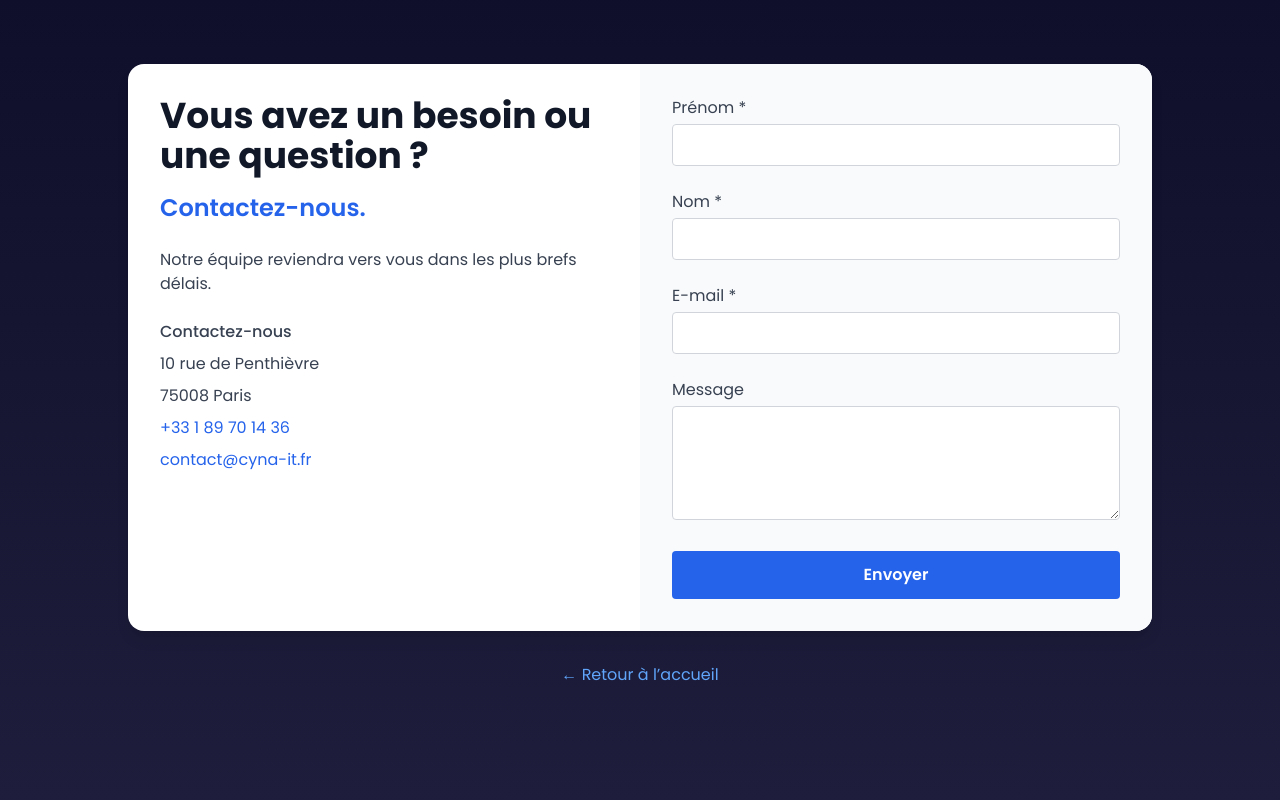
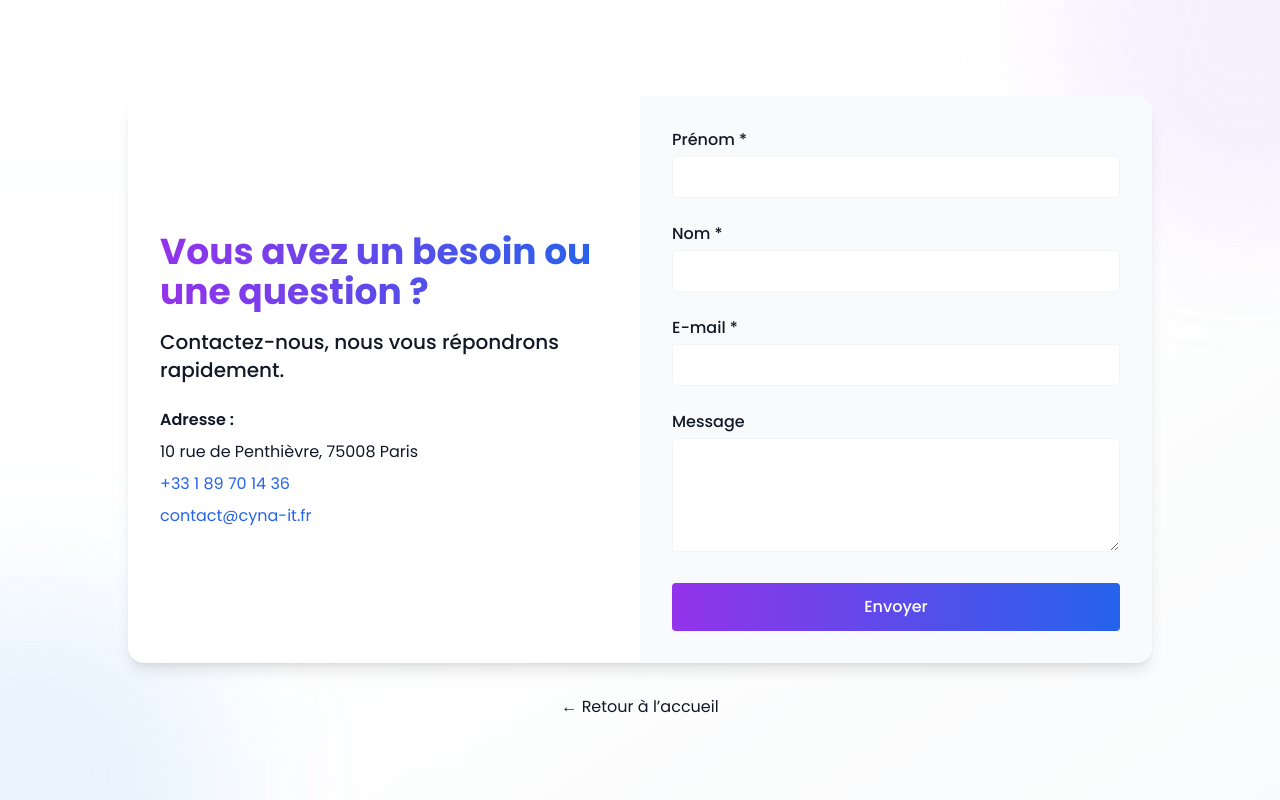
Before and after one commit to Melvyn972/BatCyna, a Next.js app: page /contact in a window 1280 px wide. Shown: the top 800 px of the page. Built offline with nearby package versions, Linux system fonts and the light colour scheme.

Commit message:
Ajout Footer

```diff
--- a/app/about/page.js
+++ b/app/about/page.js
@@ -2,6 +2,7 @@
 import Link from "next/link";
 import { getSEOTags } from "@/libs/seo";
 import config from "@/config";
+import Footer from "@/components/Footer";
 
 export const metadata = getSEOTags({
   title: `À propos | ${config.appName}`,
@@ -10,72 +11,87 @@ export const metadata = getSEOTags({
 
 export default function AboutPage() {
   return (
-    <main className="max-w-xl mx-auto">
-      <div className="p-5">
-        {/* ← Bouton retour */}
-        <Link href="/" className="btn btn-ghost flex items-center mb-4">
-          <svg
-            xmlns="http://www.w3.org/2000/svg"
-            viewBox="0 0 20 20"
-            fill="currentColor"
-            className="w-5 h-5 mr-2"
+    <>
+      <main
+        className="relative w-full min-h-screen flex flex-col items-center justify-center
+                   bg-gradient-to-b from-base-100 to-base-200 dark:bg-black
+                   text-base-content dark:text-white overflow-hidden py-24"
       >
-            <path
-              fillRule="evenodd"
-              d="M15 10a.75.75 0 01-.75.75H7.612l2.158
-                 1.96a.75.75 0 11-1.04 1.08l-3.5-3.25a.75.75
-                 0 010-1.08l3.5-3.25a.75.75 0
-                 111.04 1.08L7.612 9.25h6.638A.75.75 0 0115 10z"
-              clipRule="evenodd"
+        {/* Overlay léger */}
+        <div
+          className="absolute inset-0
+                     bg-gradient-to-br from-base-100 via-base-100 to-base-200/90
+                     dark:from-black dark:via-black dark:to-gray-900
+                     opacity-90 z-0"
         />
-          </svg>
-          Retour à l’accueil
+
+        {/* Décos circulaires */}
+        <div className="absolute -top-40 -right-40 w-96 h-96 rounded-full
+                        bg-purple-300/20 dark:bg-purple-500/10 blur-3xl" />
+        <div className="absolute -bottom-40 -left-40 w-96 h-96 rounded-full
+                        bg-blue-300/20 dark:bg-blue-500/10 blur-3xl" />
+
+        {/* Contenu */}
+        <div className="relative z-10 max-w-2xl mx-auto px-6 text-center">
+          {/* Bouton retour */}
+          <Link
+            href="/"
+            className="inline-flex items-center mb-8 text-base-content dark:text-white hover:underline"
+          >
+            ← Retour à l’accueil
           </Link>
 
-        {/* ← Titre */}
-        <h1 className="text-3xl font-extrabold pb-6">
-          À propos – {config.appName}
+          {/* Titre gradient */}
+          <h1
+            className="text-4xl md:text-5xl font-bold tracking-tight mb-6
+                       bg-clip-text text-transparent
+                       bg-gradient-to-r from-purple-600 to-blue-600
+                       dark:from-white dark:to-gray-300"
+          >
+            À propos de {config.appName}
           </h1>
 
-        {/* ← Message de sensibilisation */}
-        <section className="mb-8 p-4 bg-base-200 dark:bg-gray-800 rounded-lg">
-          <h2 className="text-2xl font-semibold mb-2">Sensibilisation</h2>
-          <p className="leading-relaxed">
-            Chez <strong>{config.appName}</strong>, nous sommes
-            profondément engagés dans la protection de vos données
-            personnelles et dans le respect de votre vie privée. Nous
-            vous encourageons à :
+          {/* Pill sensibilisation */}
+          <span
+            className="inline-block py-1 px-3 mb-8 text-sm font-medium rounded-full
+                       bg-gradient-to-r from-purple-500/10 to-blue-500/10
+                       dark:bg-white/10 backdrop-blur-md"
+          >
+            🔒 Protection des données & vie privée
+          </span>
+
+          {/* Message de sensibilisation */}
+          <section className="mb-12 text-left leading-relaxed space-y-4">
+            <p>
+              Chez <strong>{config.appName}</strong>, la confidentialité et la
+              sécurité de vos données sont au cœur de nos priorités. Nous vous
+              invitons à :
             </p>
-          <ul className="list-disc list-inside mt-2 space-y-1">
-            <li>
-              Vérifier régulièrement vos préférences de confidentialité dans
-              votre compte.
-            </li>
-            <li>
-              Nous signaler toute utilisation anormale ou toute fuite de
-              données potentielle.
-            </li>
-            <li>Lire attentivement notre Politique de Confidentialité.</li>
+            <ul className="list-disc list-inside">
+              <li>Vérifier vos préférences de confidentialité dans votre compte.</li>
+              <li>Nous signaler toute activité suspecte ou fuite potentielle.</li>
+              <li>Consulter notre Politique de Confidentialité et notre RGPD.</li>
             </ul>
           </section>
 
-        {/* ← Présentation de l’équipe */}
-        <section
-        className="leading-relaxed whitespace-pre-wrap"
-        style={{ fontFamily: "sans-serif" }}
-        >
+          {/* Présentation de l’équipe */}
+          <section className="text-left leading-relaxed whitespace-pre-wrap font-sans">
             {`Dernière mise à jour : 25 avril 2025
 
 Bienvenue sur ${config.appName} !
 Nous sommes trois développeurs :
 
-        - Melvyn : frontend et design.
-        - Thomas : backend et base de données.
-        - Nijel : documentation, support technique et RGPD.
+- Melvyn : frontend & design.
+- Thomas : backend & base de données.
+- Nijel : documentation, support technique & RGPD.
 
-        Notre objectif : vous proposer un site fiable, rapide et facile à utiliser.`}
+Notre objectif : vous offrir un site fiable, rapide et facile à utiliser.`}
           </section>
         </div>
       </main>
+
+      {/* Footer commun */}
+      <Footer />
+    </>
   );
 }
--- a/app/contact/page.js
+++ b/app/contact/page.js
@@ -1,30 +1,57 @@
-// app/contact/page.js  (ou pages/contact.js)
+// app/contact/page.js
 import Link from "next/link";
+import Footer from "@/components/Footer";
 
 export const metadata = {
   title: "Contact | Cyna",
-  description: "Contactez l'équipe Cyna pour toute question ou besoin d'information.",
+  description:
+    "Contactez l'équipe Cyna pour toute question ou besoin d'information.",
 };
 
 export default function ContactPage() {
   return (
-    <main className="min-h-screen bg-gradient-to-b from-[#0f0f2b] to-[#1e1e3c] text-white py-16">
-      <div className="max-w-5xl mx-auto bg-white dark:bg-gray-900 rounded-xl shadow-lg overflow-hidden flex flex-col md:flex-row">
+    <>
+      <main
+        className="relative w-full min-h-screen flex flex-col items-center justify-center
+                   bg-gradient-to-b from-base-100 to-base-200 dark:bg-black
+                   text-base-content dark:text-white overflow-hidden py-24"
+      >
+        {/* Overlay léger */}
+        <div
+          className="absolute inset-0
+                     bg-gradient-to-br from-base-100 via-base-100 to-base-200/90
+                     dark:from-black dark:via-black dark:to-gray-900
+                     opacity-90 z-0"
+        />
+
+        {/* Décorations circulaires */}
+        <div className="absolute -top-40 -right-40 w-96 h-96 rounded-full
+                        bg-purple-300/20 dark:bg-purple-500/10 blur-3xl" />
+        <div className="absolute -bottom-40 -left-40 w-96 h-96 rounded-full
+                        bg-blue-300/20 dark:bg-blue-500/10 blur-3xl" />
+
+        {/* Conteneur principal */}
+        <div
+          className="relative z-10 max-w-5xl w-full mx-auto
+                     bg-white dark:bg-gray-900 rounded-xl shadow-lg
+                     overflow-hidden flex flex-col md:flex-row"
+        >
           {/* Colonne gauche */}
-        <div className="md:w-1/2 p-8">
-          <h1 className="text-4xl font-bold text-gray-900 dark:text-white mb-4">
-            Vous avez un besoin ou une question&nbsp;?
+          <div className="md:w-1/2 p-8 flex flex-col justify-center text-left">
+            <h1
+              className="text-4xl font-bold mb-4
+                         bg-clip-text text-transparent
+                         bg-gradient-to-r from-purple-600 to-blue-600
+                         dark:from-white dark:to-gray-300"
+            >
+              Vous avez un besoin ou une question ?
             </h1>
-          <p className="text-2xl font-semibold text-blue-600 dark:text-blue-400 mb-6">
-            Contactez-nous.
+            <p className="text-xl font-medium mb-6">
+              Contactez-nous, nous vous répondrons rapidement.
             </p>
-          <p className="text-gray-700 dark:text-gray-300 mb-6">
-            Notre équipe reviendra vers vous dans les plus brefs délais.
-          </p>
-          <div className="text-gray-700 dark:text-gray-300 space-y-2">
-            <p className="font-medium">Contactez-nous</p>
-            <p>10 rue de Penthièvre</p>
-            <p>75008 Paris</p>
+            <div className="space-y-2 text-base-content dark:text-white">
+              <p className="font-semibold">Adresse :</p>
+              <p>10 rue de Penthièvre, 75008 Paris</p>
               <p className="text-blue-600 dark:text-blue-400 hover:underline">
                 +33 1 89 70 14 36
               </p>
@@ -34,55 +61,82 @@ export default function ContactPage() {
             </div>
           </div>
 
-        {/* Colonne droite */}
-        <div className="md:w-1/2 p-8 bg-gray-50 dark:bg-gray-800">
+          {/* Colonne droite : formulaire */}
+          <div className="md:w-1/2 p-8 bg-base-200 dark:bg-gray-800">
             <form className="space-y-6">
               <div>
-              <label htmlFor="firstName" className="block text-gray-700 dark:text-gray-200 mb-1">
+                <label
+                  htmlFor="firstName"
+                  className="block mb-1 font-medium text-base-content dark:text-white"
+                >
                   Prénom *
                 </label>
                 <input
                   type="text"
                   id="firstName"
                   required
-                className="w-full px-4 py-2 border border-gray-300 dark:border-gray-700 rounded focus:outline-none focus:ring-2 focus:ring-blue-500"
+                  className="w-full px-4 py-2
+                             border border-base-300 dark:border-white/10
+                             bg-white dark:bg-gray-700
+                             rounded focus:outline-none focus:ring-2 focus:ring-purple-600"
                 />
               </div>
               <div>
-              <label htmlFor="lastName" className="block text-gray-700 dark:text-gray-200 mb-1">
+                <label
+                  htmlFor="lastName"
+                  className="block mb-1 font-medium text-base-content dark:text-white"
+                >
                   Nom *
                 </label>
                 <input
                   type="text"
                   id="lastName"
                   required
-                className="w-full px-4 py-2 border border-gray-300 dark:border-gray-700 rounded focus:outline-none focus:ring-2 focus:ring-blue-500"
+                  className="w-full px-4 py-2
+                             border border-base-300 dark:border-white/10
+                             bg-white dark:bg-gray-700
+                             rounded focus:outline-none focus:ring-2 focus:ring-purple-600"
                 />
               </div>
               <div>
-              <label htmlFor="email" className="block text-gray-700 dark:text-gray-200 mb-1">
+                <label
+                  htmlFor="email"
+                  className="block mb-1 font-medium text-base-content dark:text-white"
+                >
                   E-mail *
                 </label>
                 <input
                   type="email"
                   id="email"
                   required
-                className="w-full px-4 py-2 border border-gray-300 dark:border-gray-700 rounded focus:outline-none focus:ring-2 focus:ring-blue-500"
+                  className="w-full px-4 py-2
+                             border border-base-300 dark:border-white/10
+                             bg-white dark:bg-gray-700
+                             rounded focus:outline-none focus:ring-2 focus:ring-purple-600"
                 />
               </div>
               <div>
-              <label htmlFor="message" className="block text-gray-700 dark:text-gray-200 mb-1">
+                <label
+                  htmlFor="message"
+                  className="block mb-1 font-medium text-base-content dark:text-white"
+                >
                   Message
                 </label>
                 <textarea
                   id="message"
                   rows="4"
-                className="w-full px-4 py-2 border border-gray-300 dark:border-gray-700 rounded focus:outline-none focus:ring-2 focus:ring-blue-500"
+                  className="w-full px-4 py-2
+                             border border-base-300 dark:border-white/10
+                             bg-white dark:bg-gray-700
+                             rounded focus:outline-none focus:ring-2 focus:ring-purple-600"
                 />
               </div>
               <button
                 type="submit"
-              className="w-full py-3 bg-blue-600 hover:bg-blue-700 text-white font-semibold rounded transition"
+                className="w-full py-3
+                           bg-gradient-to-r from-purple-600 to-blue-600
+                           hover:from-purple-700 hover:to-blue-700
+                           text-white font-medium rounded transition"
               >
                 Envoyer
               </button>
@@ -91,14 +145,18 @@ export default function ContactPage() {
         </div>
 
         {/* Lien retour */}
-      <div className="mt-8 text-center">
+        <div className="relative z-10 mt-8 text-center">
           <Link
             href="/"
-          className="inline-block text-blue-400 hover:underline"
+            className="inline-block text-base-content dark:text-white hover:underline"
           >
             ← Retour à l’accueil
           </Link>
         </div>
       </main>
+
+      {/* Footer commun */}
+      <Footer />
+    </>
   );
 }
--- a/app/tos/page.js
+++ b/app/tos/page.js
@@ -1,62 +1,66 @@
+// app/tos/page.js
 import Link from "next/link";
 import { getSEOTags } from "@/libs/seo";
 import config from "@/config";
-
-// CHATGPT PROMPT TO GENERATE YOUR TERMS & SERVICES — replace with your own data 👇
-
-// 1. Go to https://chat.openai.com/
-// 2. Copy paste bellow
-// 3. Replace the data with your own (if needed)
-// 4. Paste the answer from ChatGPT directly in the <pre> tag below
-
-// You are an excellent lawyer.
-
-// I need your help to write a simple Terms & Services for my website. Here is some context:
-// - Website: https://Cyna.fr
-// - Name: Cyna
-// - Contact information: melvyn@gmail.com
-// - Description: CYNA est un pure player en cybersécurité pour les PME et MSP. La qualité de service est au cœur de notre métier, où nous privilégions l'expertise, la proximité et la rapidité d'exécution. It's a SAAS.
-// - User data collected: name, email and payment information
-// - Non-personal data collection: web cookies
-// - Link to privacy-policy: https://Cyna.fr/privacy-policy
-// - Governing Law: France
-// - Updates to the Terms: users will be updated by email
-
-// Please write a simple Terms & Services for my site. Add the current date. Do not add or explain your reasoning. Answer:
+import Footer from "@/components/Footer";
 
 export const metadata = getSEOTags({
   title: `Conditions Générales d'Utilisation | ${config.appName}`,
   canonicalUrlRelative: "/tos",
 });
 
-const TOS = () => {
+export default function TOS() {
   return (
-    <main className="max-w-xl mx-auto">
-      <div className="p-5">
-        <Link href="/" className="btn btn-ghost">
-          <svg
-            xmlns="http://www.w3.org/2000/svg"
-            viewBox="0 0 20 20"
-            fill="currentColor"
-            className="w-5 h-5"
+    <>
+      <main
+        className="relative w-full min-h-screen flex flex-col items-center justify-center
+                   bg-gradient-to-b from-base-100 to-base-200 dark:bg-black
+                   text-base-content dark:text-white overflow-hidden py-24"
       >
-            <path
-              fillRule="evenodd"
-              d="M15 10a.75.75 0 01-.75.75H7.612l2.158 1.96a.75.75 0 11-1.04 1.08l-3.5-3.25a.75.75 0 010-1.08l3.5-3.25a.75.75 0 111.04 1.08L7.612 9.25h6.638A.75.75 0 0115 10z"
-              clipRule="evenodd"
+        {/* Overlay léger */}
+        <div
+          className="absolute inset-0
+                     bg-gradient-to-br from-base-100 via-base-100 to-base-200/90
+                     dark:from-black dark:via-black dark:to-gray-900
+                     opacity-90 z-0"
         />
-          </svg>
-          Retour
+
+        {/* Décos circulaires */}
+        <div className="absolute -top-40 -right-40 w-96 h-96 rounded-full
+                        bg-purple-300/20 dark:bg-purple-500/10 blur-3xl" />
+        <div className="absolute -bottom-40 -left-40 w-96 h-96 rounded-full
+                        bg-blue-300/20 dark:bg-blue-500/10 blur-3xl" />
+
+        {/* Conteneur */}
+        <div
+          className="relative z-10 max-w-5xl w-full mx-auto
+                     bg-white dark:bg-gray-900 rounded-xl shadow-lg
+                     overflow-hidden"
+        >
+          <div className="p-8">
+            {/* Bouton retour */}
+            <Link
+              href="/"
+              className="inline-flex items-center mb-6 text-base-content dark:text-white hover:underline"
+            >
+              ← Retour à l’accueil
             </Link>
-        <h1 className="text-3xl font-extrabold pb-6">
-          Conditions Générales d&apos;Utilisation – {config.appName}
+
+            {/* Titre en gradient */}
+            <h1
+              className="text-3xl font-extrabold mb-6
+                         bg-clip-text text-transparent
+                         bg-gradient-to-r from-purple-600 to-blue-600
+                         dark:from-white dark:to-gray-300"
+            >
+              Conditions Générales d'Utilisation – {config.appName}
             </h1>
 
+            {/* Contenu */}
             <pre
-          className="leading-relaxed whitespace-pre-wrap"
+              className="leading-relaxed whitespace-pre-wrap text-left"
               style={{ fontFamily: "sans-serif" }}
-        >
-{`Dernière mise à jour : 24 avril 2025
+            >{`Dernière mise à jour : 24 avril 2025
 
 Bienvenue sur Cyna.fr !
 
@@ -90,11 +94,13 @@ Cyna peut modifier les présentes Conditions à tout moment. Toute mise à jour
 
 Pour toute question concernant ces Conditions, veuillez nous contacter à : supportcyna@gmail.com
 
-Merci d’utiliser Cyna.`}
-        </pre>
+Merci d’utiliser Cyna.`}</pre>
+          </div>
         </div>
       </main>
+
+      {/* Footer commun */}
+      <Footer />
+    </>
   );
-};
-
-export default TOS;
+}
```
Also changed, not shown: app/privacy-policy/page.js (+52 -55 lines). Lines whose indentation alone changed are shown as unchanged.
